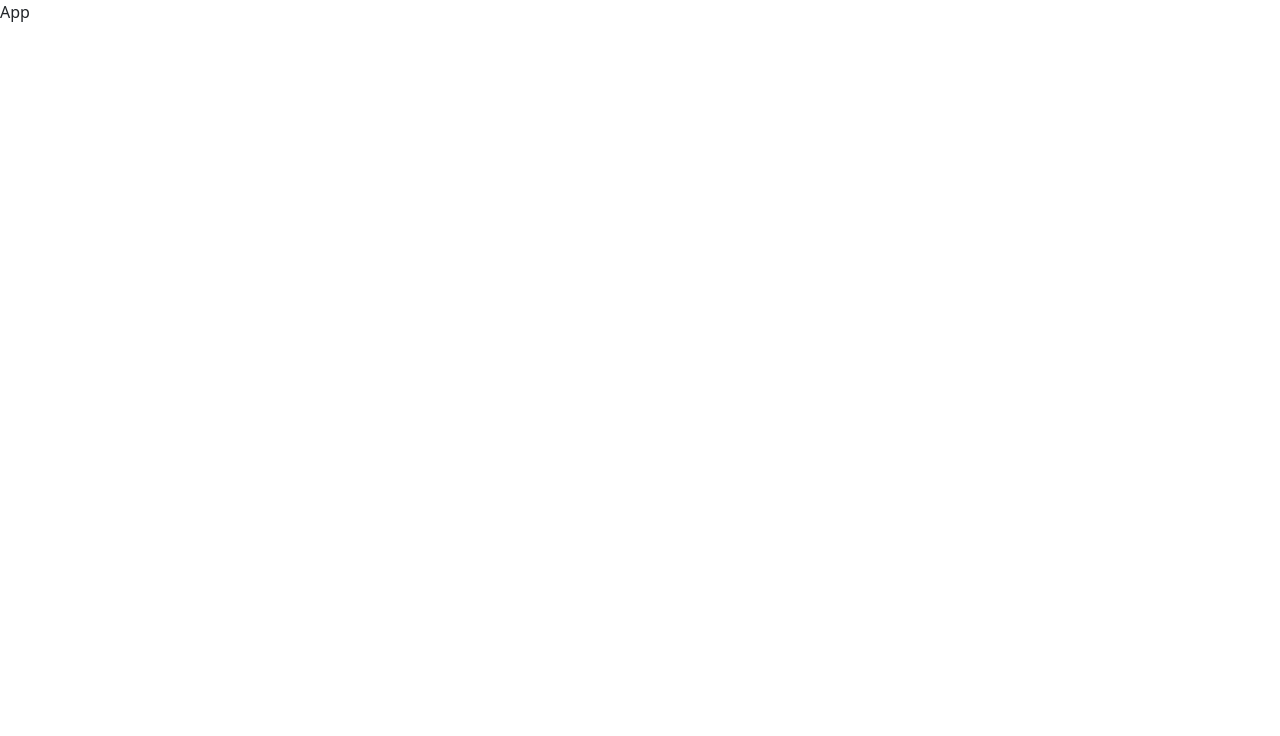
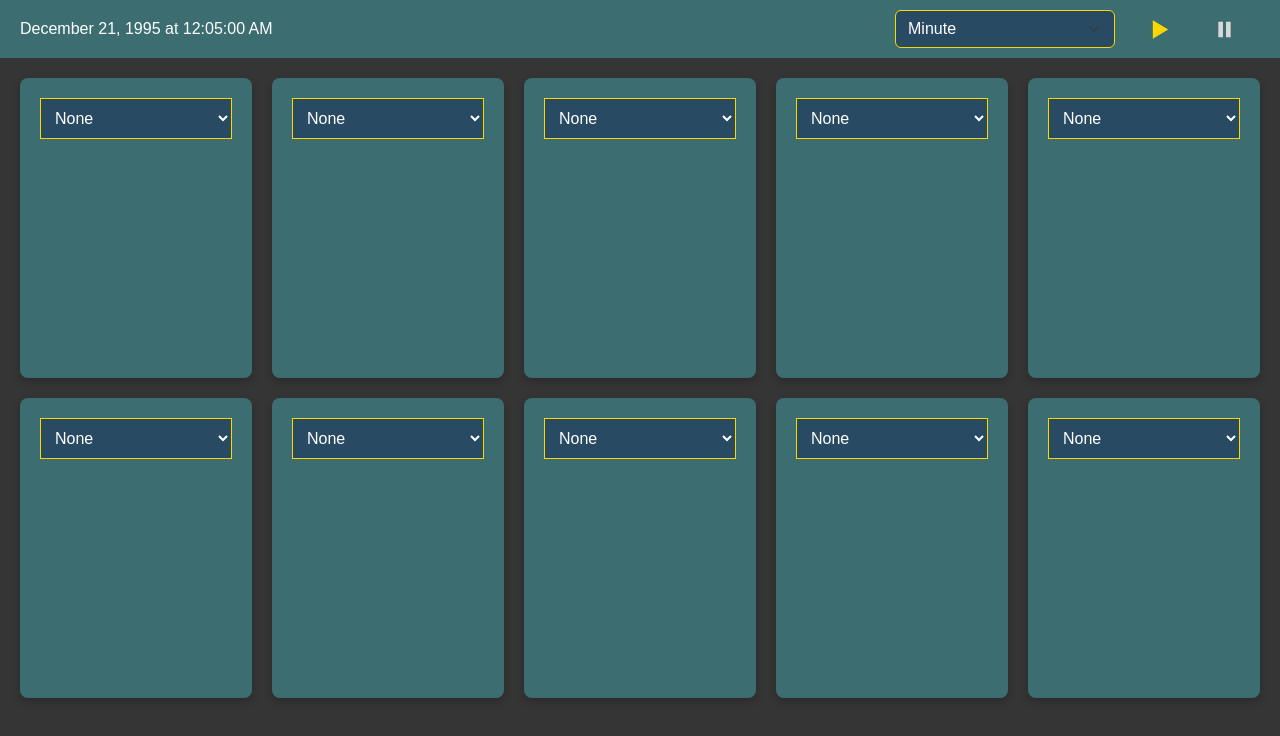
Before and after one commit to Blake14/LifeUnfolds, a React (Create React App) app in the folder client/: page / in a window 1280 px wide. Shown: the top 736 px of the page. Built offline with nearby package versions, Linux system fonts and the light colour scheme.

Commit message:
style: homepage styling w/ timer

```diff
--- a/client/src/App.js
+++ b/client/src/App.js
@@ -1,7 +1,139 @@
-import React from 'react';
+import React, { useState, useEffect } from 'react';
+import GameTimeUpdater from './functions/GameTimeUpdater';
+import Form from 'react-bootstrap/Form';
+import { BiPlay, BiPause } from 'react-icons/bi';
+import ModuleContainer from './components/modules/ModuleContainer';
 
 const App = () => {
-	return <div>App</div>;
+	const colors = {
+		background: '#353535',
+		text: '#D9D9D9',
+		moduleBackground: '#3C6E71',
+		textHighlight: '#FFFFFF',
+		accent: '#284B63',
+		highlight: '#FFD700', // Gold color for highlighting elements like buttons or important text
+		activeIcon: '#FFD700', // Active icon color
+		inactiveIcon: '#B1B1B1', // Inactive icon color
+	};
+
+	const timeUnitOptions = ['second', 'minute', 'hour', 'day', 'month', 'year'];
+
+	useEffect(() => {
+		document.body.style.backgroundColor = colors.background;
+		document.body.style.color = colors.text;
+		document.body.style.margin = '0';
+		document.body.style.fontFamily = 'Arial, sans-serif';
+	}, [colors]);
+	const [birthDate, setBirthDate] = useState(new Date(1995, 11, 21, 0, 0, 0));
+	const [gameTime, setGameTime] = useState(new Date(1995, 11, 21, 0, 0, 0)); // Blank Date 2024, 0, 1, 0, 0, 0
+	const [gamePaused, setGamePaused] = useState(false);
+	const [timeMultiplier, setTimeMultiplier] = useState({
+		value: 1,
+		unit: 'minute',
+	});
+
+	const formatDate = (date) => {
+		const options = {
+			year: 'numeric',
+			month: 'long',
+			day: 'numeric',
+			hour: '2-digit',
+			minute: '2-digit',
+			second: '2-digit',
+		};
+		return date.toLocaleDateString('en-US', options);
+	};
+
+	const handleSelectChange = (event) => {
+		setTimeMultiplier({ ...timeMultiplier, unit: event.target.value });
+	};
+
+	return (
+		<div>
+			<GameTimeUpdater
+				gameTime={gameTime}
+				setGameTime={setGameTime}
+				timeMultiplier={timeMultiplier}
+				gamePaused={gamePaused}
+			/>
+			<div
+				style={{
+					backgroundColor: colors.moduleBackground,
+					color: colors.textHighlight,
+					padding: '10px 20px',
+					display: 'flex',
+					justifyContent: 'space-between',
+					alignItems: 'center',
+				}}
+			>
+				<div>{formatDate(gameTime)}</div>
+
+				<div
+					style={{
+						display: 'flex',
+						alignItems: 'center',
+					}}
+				>
+					<Form.Select
+						aria-label='Time unit selector'
+						value={timeMultiplier.unit}
+						onChange={handleSelectChange}
+						style={{
+							marginRight: '10px',
+							color: colors.textHighlight,
+							backgroundColor: colors.accent,
+							borderColor: colors.highlight,
+						}}
+					>
+						{timeUnitOptions.map((opt) => (
+							<option
+								key={opt}
+								value={opt}
+								style={{
+									color: colors.text,
+									backgroundColor: colors.background,
+								}}
+							>
+								{opt.charAt(0).toUpperCase() + opt.slice(1)}
+							</option>
+						))}
+					</Form.Select>
+					<div
+						style={{
+							width: 250,
+							fontSize: 37,
+							display: 'flex',
+							justifyContent: 'space-evenly',
+						}}
+					>
+						<BiPlay
+							style={{
+								cursor: 'pointer',
+								color: !gamePaused ? colors.highlight : colors.text,
+								marginRight: '10px',
+							}}
+							onClick={() => setGamePaused(false)}
+						/>
+						<BiPause
+							style={{
+								cursor: 'pointer',
+								color: gamePaused ? colors.highlight : colors.text,
+							}}
+							onClick={() => setGamePaused(true)}
+						/>
+					</div>
+				</div>
+			</div>
+			<div>
+				<ModuleContainer
+					colors={colors}
+					birthDate={birthDate}
+					gameTime={gameTime}
+					formatDate={formatDate}
+				/>
+			</div>
+		</div>
+	);
 };
 
 export default App;
--- /dev/null
+++ b/client/src/components/ExampleComponent.js
@@ -0,0 +1,7 @@
+import React from 'react';
+
+const ExampleComponent = () => {
+	return <></>;
+};
+
+export default ExampleComponent;
--- /dev/null
+++ b/client/src/components/modules/CharacterInfo.js
@@ -0,0 +1,22 @@
+import React from 'react';
+
+const CharacterInfo = ({ birthDate, gameTime, formatDate }) => {
+	const calculateAge = (birthDate, currentDate) => {
+		let age = currentDate.getFullYear() - birthDate.getFullYear();
+		const m = currentDate.getMonth() - birthDate.getMonth();
+
+		if (m < 0 || (m === 0 && currentDate.getDate() < birthDate.getDate())) {
+			age--;
+		}
+
+		return age;
+	};
+	return (
+		<div>
+			<p>{`Birthdate: ${formatDate(birthDate)}`}</p>
+			{`Age: ${calculateAge(birthDate, gameTime)}`}
+		</div>
+	);
+};
+
+export default CharacterInfo;
--- /dev/null
+++ b/client/src/components/modules/ModuleContainer.js
@@ -0,0 +1,85 @@
+import React, { useState } from 'react';
+import ExampleComponent from '../ExampleComponent';
+import CharacterInfo from './CharacterInfo';
+
+const ModuleContainer = ({ colors, birthDate, gameTime, formatDate }) => {
+	// Create an array to store the selected index for each module
+	const [selectedIndices, setSelectedIndices] = useState(
+		Array.from({ length: 10 }, () => 0)
+	);
+
+	const handleChange = (index, event) => {
+		// Update the selected index for the specific module
+		const newSelectedIndices = [...selectedIndices];
+		newSelectedIndices[index] = event.target.value;
+		setSelectedIndices(newSelectedIndices);
+	};
+
+	const ModuleArray = [
+		{ id: 1, name: 'None', component: ExampleComponent },
+		{ id: 2, name: 'Character Info', component: CharacterInfo },
+		// Add more components as needed
+	];
+
+	return (
+		<div
+			style={{
+				display: 'grid',
+				gridTemplateColumns: 'repeat(5, 1fr)',
+				gridTemplateRows: 'repeat(2, 300px)', // Adjust the row height as needed
+				gap: '20px',
+				padding: '20px',
+			}}
+		>
+			{selectedIndices.map((selectedIndex, index) => (
+				<div
+					key={index}
+					style={{
+						backgroundColor: colors.moduleBackground,
+						color: colors.textHighlight,
+						padding: '20px',
+						borderRadius: '8px',
+						boxShadow: '0 4px 8px 0 rgba(0, 0, 0, 0.2)',
+						display: 'flex',
+						flexDirection: 'column',
+					}}
+				>
+					<select
+						value={selectedIndex}
+						onChange={(e) => handleChange(index, e)}
+						style={{
+							padding: '10px',
+							marginBottom: '20px',
+							backgroundColor: colors.accent,
+							color: colors.textHighlight,
+							border: `1px solid ${colors.highlight}`,
+						}}
+					>
+						{ModuleArray.map((module, idx) => (
+							<option
+								key={module.id}
+								value={idx}
+								style={{
+									backgroundColor: colors.background,
+									color: colors.text,
+								}}
+							>
+								{module.name}
+							</option>
+						))}
+					</select>
+					<div>
+						{/* Dynamically render the selected component with props */}
+						{React.createElement(ModuleArray[selectedIndex].component, {
+							birthDate: birthDate,
+							gameTime: gameTime,
+							formatDate: formatDate,
+						})}
+					</div>
+				</div>
+			))}
+		</div>
+	);
+};
+
+export default ModuleContainer;
--- /dev/null
+++ b/client/src/functions/GameTimeUpdater.js
@@ -0,0 +1,46 @@
+import React, { useEffect } from 'react';
+
+const GameTimeUpdater = ({
+	gameTime,
+	setGameTime,
+	timeMultiplier,
+	gamePaused,
+}) => {
+	useEffect(() => {
+		// Only set up the interval if the game is not paused
+		if (!gamePaused) {
+			const multiplier = getMultiplierMilliseconds(timeMultiplier);
+			const timer = setInterval(() => {
+				const newTime = new Date(gameTime.getTime() + multiplier);
+				setGameTime(newTime);
+			}, 1000); // Update every second based on the multiplier
+
+			// Clear the interval on effect cleanup or when game is paused
+			return () => clearInterval(timer);
+		}
+		// You could optionally handle any necessary actions when paused/resumed here
+	}, [gameTime, setGameTime, timeMultiplier, gamePaused]); // Include gamePaused in dependencies
+
+	function getMultiplierMilliseconds({ value, unit }) {
+		switch (unit) {
+			case 'second':
+				return value * 1000;
+			case 'minute':
+				return value * 60000;
+			case 'hour':
+				return value * 3600000;
+			case 'day':
+				return value * 86400000;
+			case 'month':
+				return value * 2629800000;
+			case 'year':
+				return value * 31557600000;
+			default:
+				return value * 1000; // Default back to second if no match
+		}
+	}
+
+	return null;
+};
+
+export default GameTimeUpdater;
```
